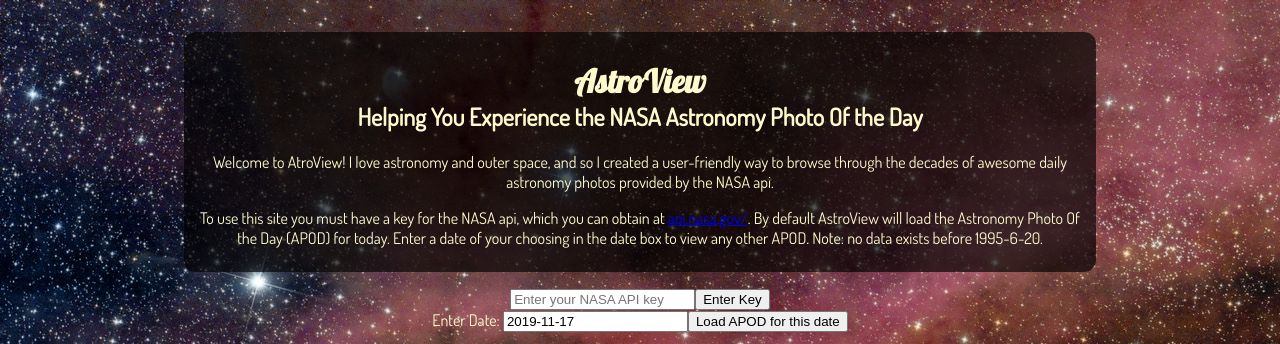
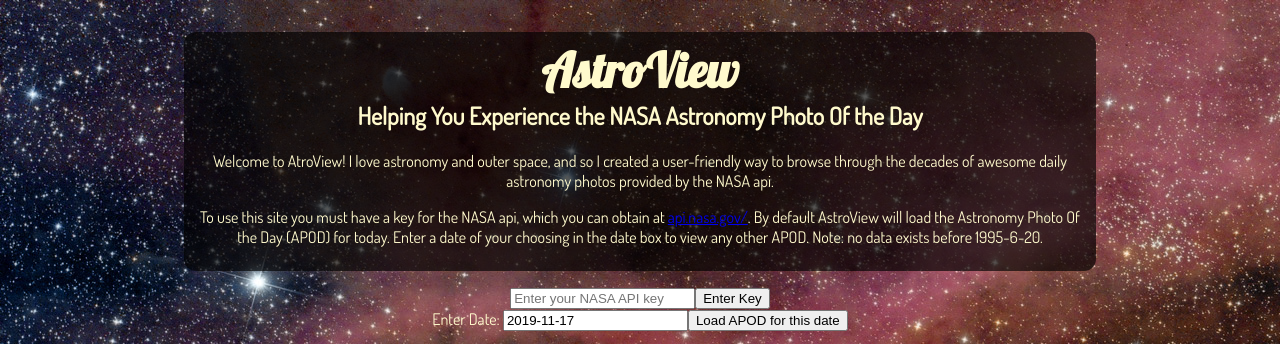
Before and after one commit to MustardJoe/nasa-api-pt2, a React app: page / in a window 1280 px wide. Shown: the top 344 px of the page. Built offline with nearby package versions, Linux system fonts and the light colour scheme; some packages are replaced by stand-ins of ours; no server answers.

Commit message:
style changes to header

```diff
--- a/src/index.css
+++ b/src/index.css
@@ -16,9 +16,10 @@
   align-self: center;
 
   h1 {
+    font-size: 3em;
     font-family: 'Lobster', cursive;
-    padding-bottom: 0;
-    margin-bottom: 0;
+    padding: 0;
+    margin: 0;
   }
 
   h2 {
```
